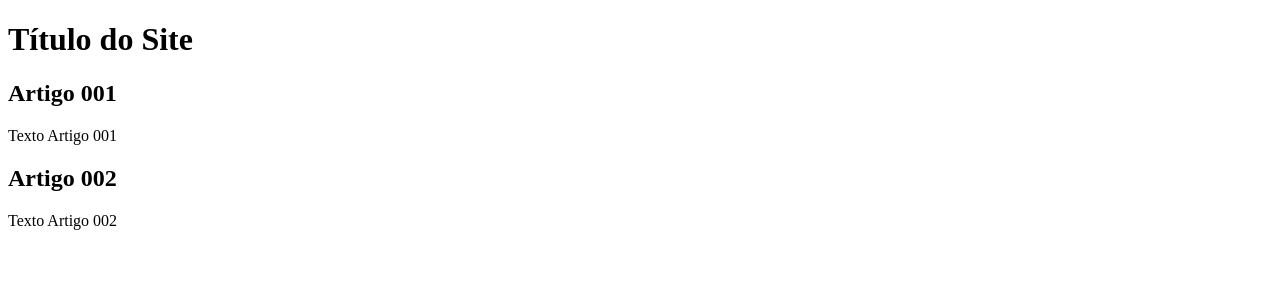
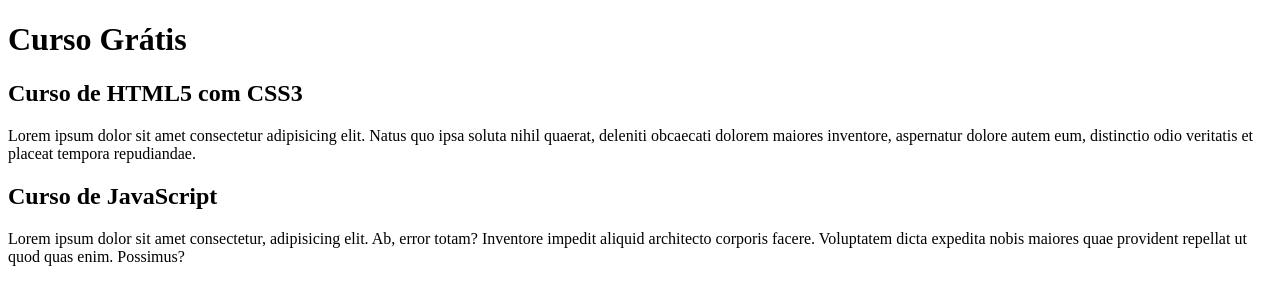
Before and after one commit to vitorialilian/projeto-site, a plain HTML site: page index.html in a window 1280 px wide. Drawn offline with Linux system fonts and the light colour scheme.

Commit message:
Comecei a escrever o conteúdo

```diff
--- a/index.html
+++ b/index.html
@@ -9,15 +9,15 @@
 <body>
     <main>
         <header>
-            <h1>Título do Site</h1>
+            <h1>Curso Grátis</h1>
         </header>
         <article>
-            <h2>Artigo 001</h2>
-            <p>Texto Artigo 001</p>
+            <h2>Curso de HTML5 com CSS3</h2>
+            <p>Lorem ipsum dolor sit amet consectetur adipisicing elit. Natus quo ipsa soluta nihil quaerat, deleniti obcaecati dolorem maiores inventore, aspernatur dolore autem eum, distinctio odio veritatis et placeat tempora repudiandae.</p>
         </article>
         <article>
-            <h2>Artigo 002</h2>
-            <p>Texto Artigo 002</p>
+            <h2>Curso de JavaScript</h2>
+            <p>Lorem ipsum dolor sit amet consectetur, adipisicing elit. Ab, error totam? Inventore impedit aliquid architecto corporis facere. Voluptatem dicta expedita nobis maiores quae provident repellat ut quod quas enim. Possimus?</p>
         </article>
     </main>
 </body>
```
